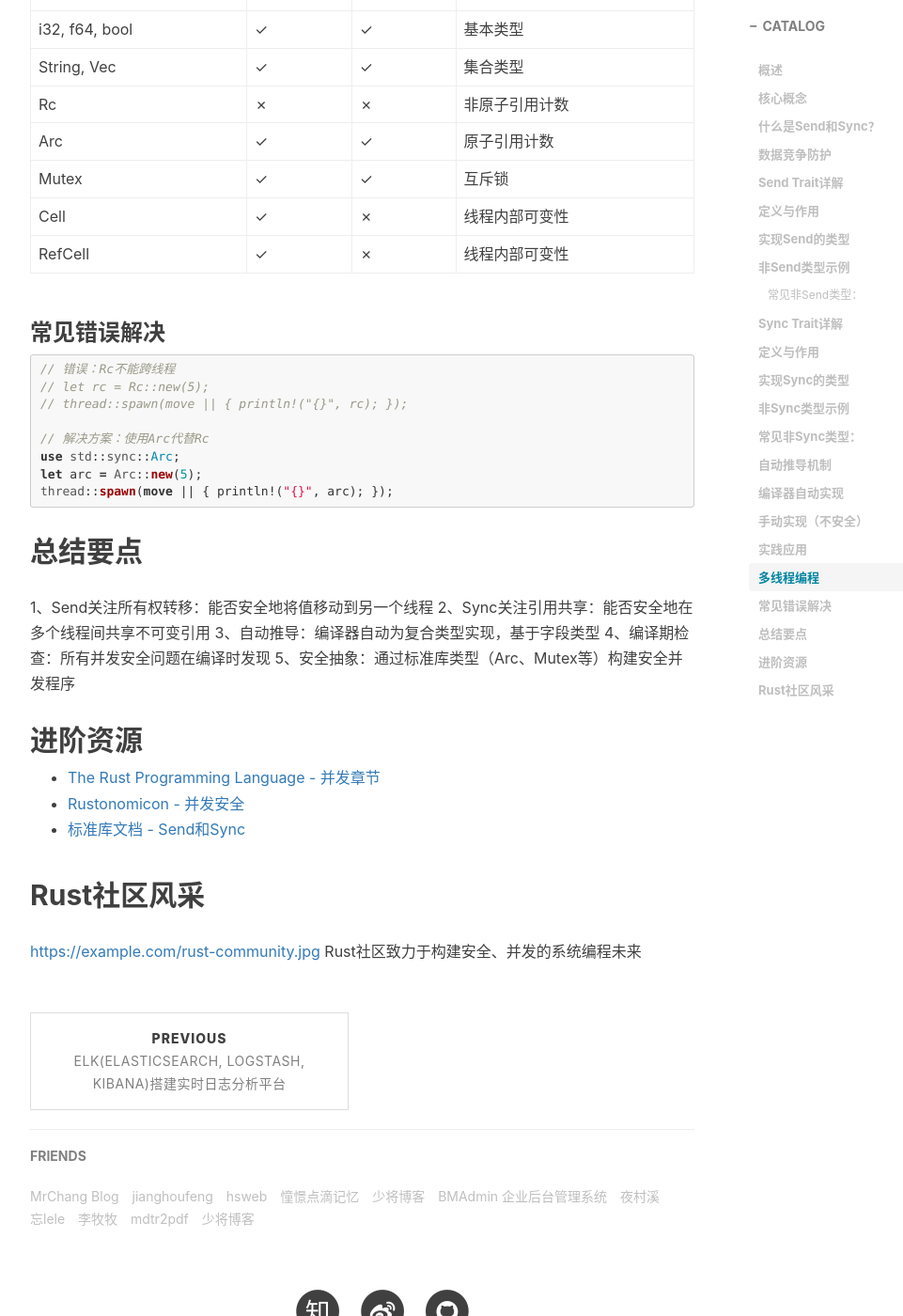
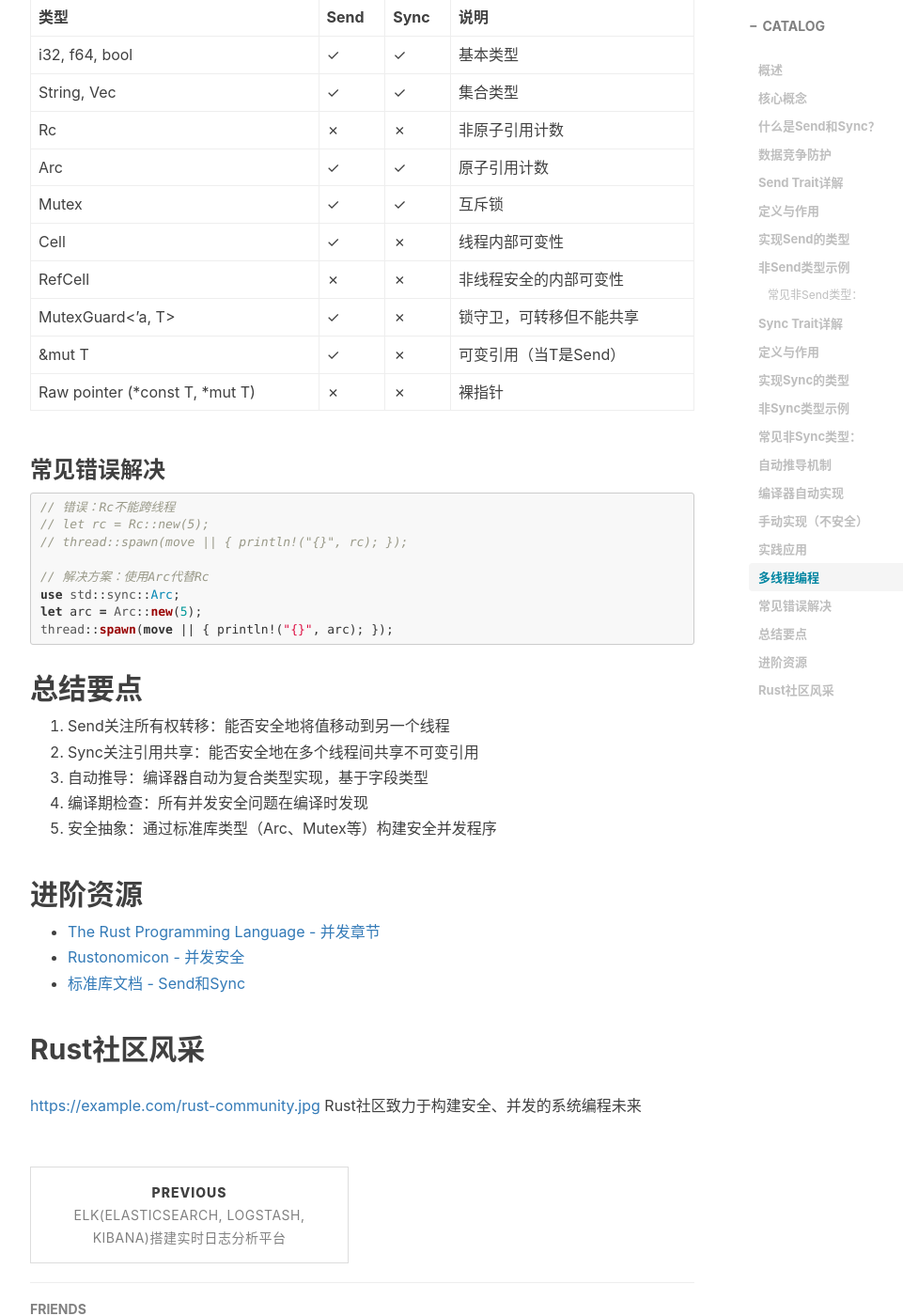
Before and after one commit to VincentZhangy/vlor.github.io, a Jekyll site: the page built from _posts/2025-11-24-Rust 之 Send 和 Sync 详解.md, in a window 1280 px wide and 1400 px high, scrolled down 4172 px. Shown: the whole window at 94% size, without its empty margins (233-1194 px from the left). Built offline with Jekyll 4.4.1, drawn with Linux system fonts in a browser that asks for light colours; nearby versions of some CDN libraries; comment, search, counter and statistics services are not loaded; some of the changed text lies outside the part shown.

Commit message:
send and sync of Rust

````diff
--- a/_posts/2025-11-24-Rust 之 Send 和 Sync 详解.md
+++ b/_posts/2025-11-24-Rust 之 Send 和 Sync 详解.md
@@ -102,6 +102,7 @@ let cell = RefCell::new(42);
 ### 常见非Sync类型：
 
 * Rc<T> - 非原子引用计数
+* *const T, *mut T - 裸指针
 * Cell<T>, RefCell<T> - 非线程安全的内部可变性
 
 ## 自动推导机制
@@ -173,7 +174,10 @@ fn main() {
 |Arc<T> |	✓ |	✓ |	原子引用计数 |
 |Mutex<T> |	✓ |	✓ |	互斥锁 |
 |Cell<T> |	✓ |	✗ |	线程内部可变性 |
-|RefCell<T> |	✓ |	✗ |	线程内部可变性 |
+|RefCell<T> |	✗ |	✗ |	非线程安全的内部可变性 |
+|MutexGuard<'a, T> |	✓ |	✗ |	锁守卫，可转移但不能共享 |
+|&mut T |	✓ |	✗ |	可变引用（当T是Send）|
+|Raw pointer (*const T, *mut T) |	✗ |	✗ |	裸指针 |
 
 ### 常见错误解决
 ```rust
@@ -188,11 +192,11 @@ thread::spawn(move || { println!("{}", arc); });
 ```
 
 ## 总结要点
-1、Send关注所有权转移：能否安全地将值移动到另一个线程
-2、Sync关注引用共享：能否安全地在多个线程间共享不可变引用
-3、自动推导：编译器自动为复合类型实现，基于字段类型
-4、编译期检查：所有并发安全问题在编译时发现
-5、安全抽象：通过标准库类型（Arc、Mutex等）构建安全并发程序
+1. Send关注所有权转移：能否安全地将值移动到另一个线程
+2. Sync关注引用共享：能否安全地在多个线程间共享不可变引用
+3. 自动推导：编译器自动为复合类型实现，基于字段类型
+4. 编译期检查：所有并发安全问题在编译时发现
+5. 安全抽象：通过标准库类型（Arc、Mutex等）构建安全并发程序
 
 ## 进阶资源
 * [The Rust Programming Language - 并发章节](https://doc.rust-lang.org/book/ch16-00-concurrency.html)
````
Also changed, not shown: other parts of _posts/2025-11-24-Rust 之 Send 和 Sync 详解.md (+1 -1 lines).
